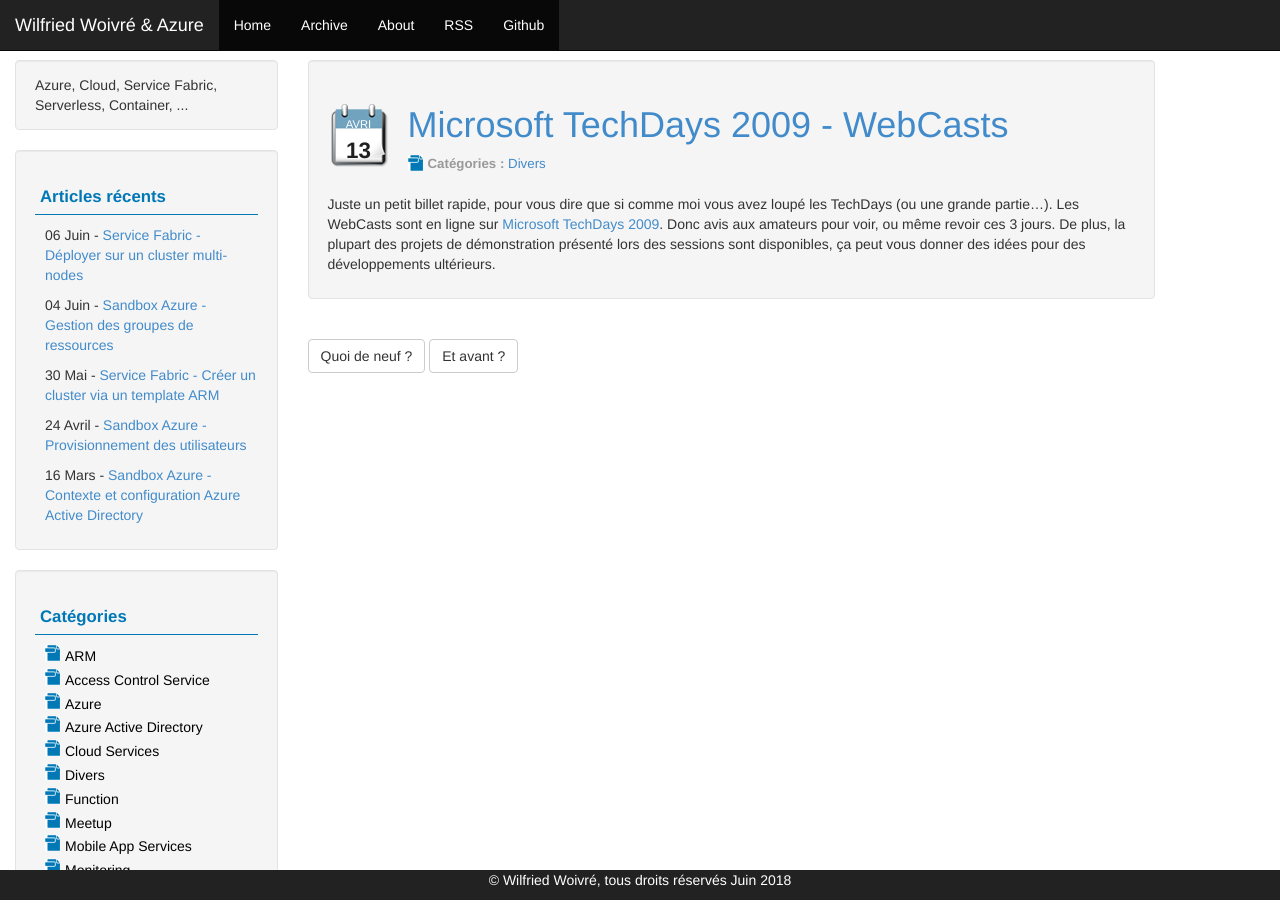
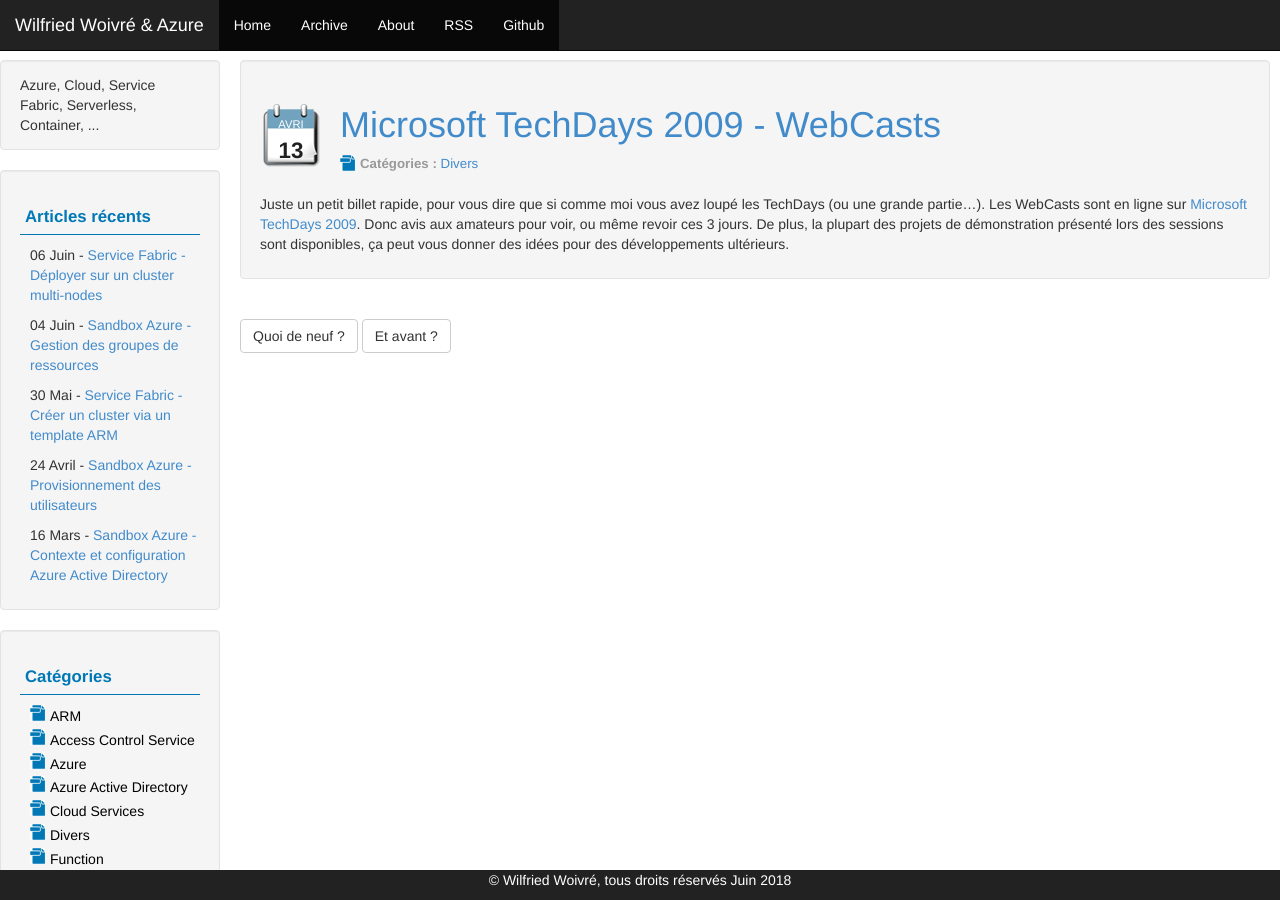
Before and after one commit to wilfriedwoivre/wilfriedwoivre.github.io, a Jekyll site: the page built from _posts/2009-04-13-microsoft-techdays-2009-webcasts.md, in a window 1280 px wide and 900 px high. Built offline with Jekyll 4.4.1, drawn with Linux system fonts in a browser that asks for light colours.

Commit message:
update layout post

```diff
--- a/_layouts/post.html
+++ b/_layouts/post.html
@@ -4,12 +4,9 @@ permalink: /blog/
 
 {% include header.html %}
 
-<div class="container container-left">
+<div class="container-fluid body-content">
     <div class="row">
-        <div class="col-md-3 hidden-xs">
-            {% include sidebar.html %}
-        </div>
-        <div class="col-md-9">
+        <div class="col-md-12 col-offset-250">
             <div class="well">
                 <article>
                     <p class="date">
@@ -61,6 +58,9 @@ permalink: /blog/
                 {% endif %}
             </div>
         </div>
+        <div class="col-fixed-220 hidden-xs">
+            {% include sidebar.html %}
+        </div>
     </div>
 </div>
 
```
